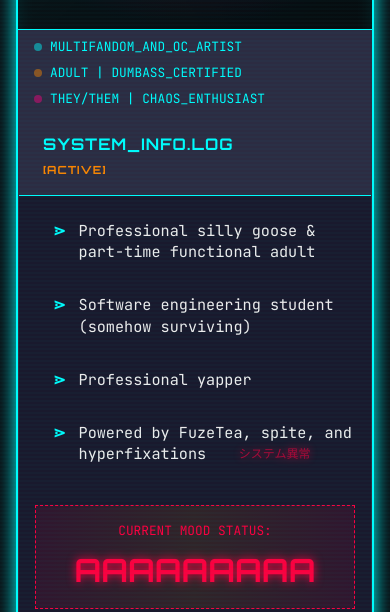
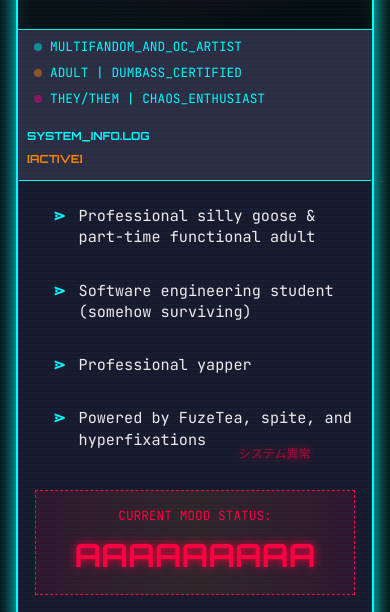
Before and after one commit to Draemun/draemun, a plain HTML site: page index.html in a window 390 px wide. Shown: the part 232-844 px from the top of the page. Drawn offline with Linux system fonts and the light colour scheme.

Commit message:
Fixed rem spacing on mobile

```diff
--- a/style.css
+++ b/style.css
@@ -162,15 +162,16 @@ body::before {
 
 .module-header {
     background: var(--steel-grey);
-    padding: 1rem 1.5rem;
+    padding: 1rem 1rem;
     border-bottom: 1px solid var(--neon-cyan);
     font-family: 'Orbitron', monospace;
     font-weight: 700;
     color: var(--neon-cyan);
     text-transform: uppercase;
-    letter-spacing: 1px;
+    letter-spacing: 0.5px;
     position: relative;
     word-break: break-word;
+    font-size: 0.8rem;
 }
 
 .module-header::after {
@@ -185,6 +186,11 @@ body::before {
 }
 
 @media (max-width: 480px) {
+    .module-header {
+        padding: 0.75rem 0.5rem;
+        font-size: 0.7rem;
+        letter-spacing: 0px;
+    }
     .module-header::after {
         position: static;
         display: block;
```
